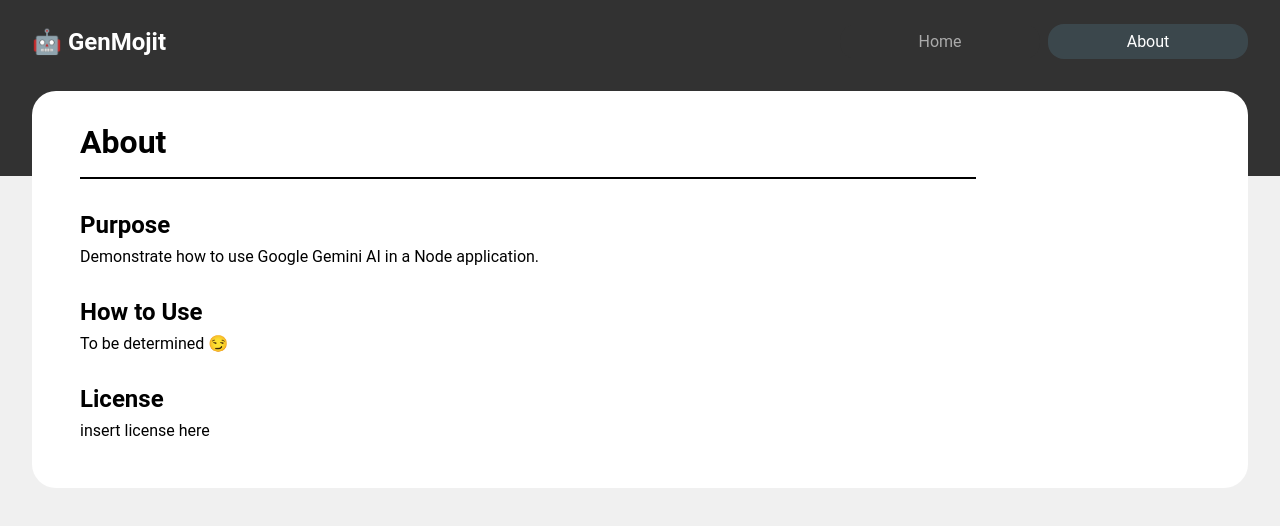
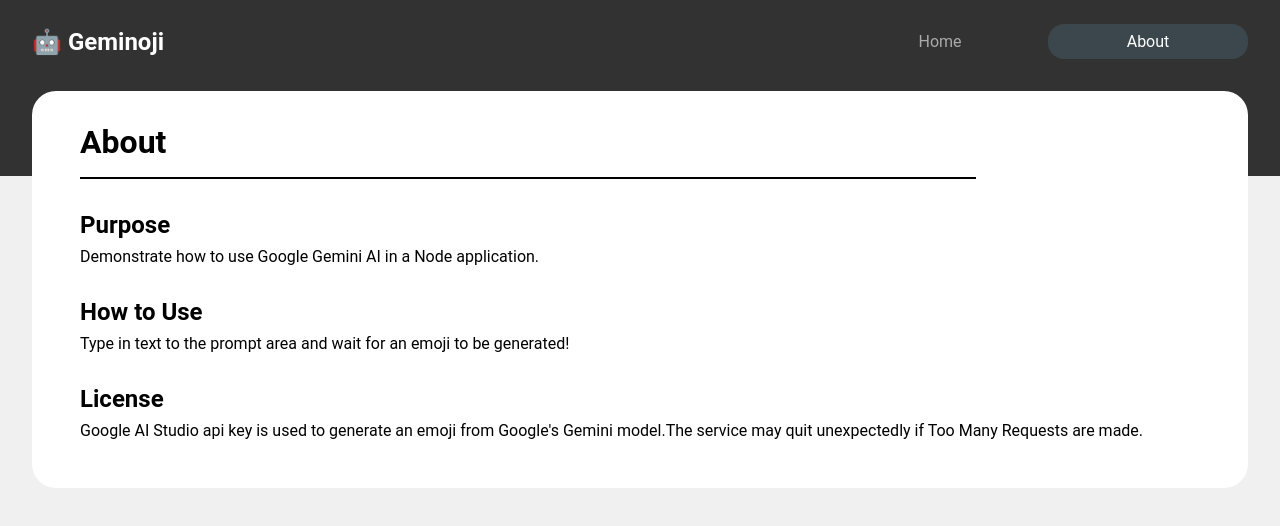
Before and after one commit to llevasseur/gemini-101, a React (Vite) app: page /about in a window 1280 px wide. Shown: the top 526 px of the page. Built offline with nearby package versions, Linux system fonts and the light colour scheme; no server answers.

Commit message:
Adds about content and changes name to Geminoji

```diff
--- a/src/components/Header/Header.jsx
+++ b/src/components/Header/Header.jsx
@@ -14,7 +14,7 @@ function Header() {
     <header className="header">
       <nav className="nav">
         <Link to="/" className="logo">
-          <h2>🤖 GenMojit</h2>
+          <h2>🤖 Geminoji</h2>
         </Link>
         <ul className="navList">
           <li className={genClassName}>
--- a/src/pages/AboutPage/AboutPage.jsx
+++ b/src/pages/AboutPage/AboutPage.jsx
@@ -15,11 +15,18 @@ function AboutPage() {
           </div>
           <div className="text-block">
             <h2>How to Use</h2>
-            <p>To be determined 😏</p>
+            <p>
+              Type in text to the prompt area and wait for an emoji to be
+              generated!
+            </p>
           </div>
           <div className="text-block">
             <h2>License</h2>
-            <p>insert license here</p>
+            <p>
+              Google AI Studio api key is used to generate an emoji from
+              Google's Gemini model.The service may quit unexpectedly if Too
+              Many Requests are made.
+            </p>
           </div>
         </div>
       </section>
```
